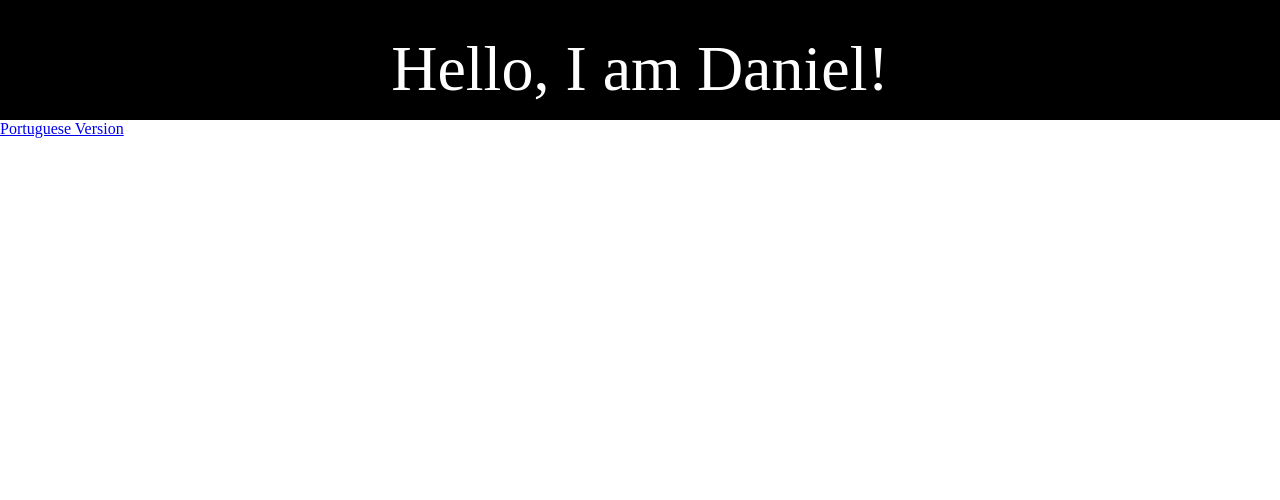
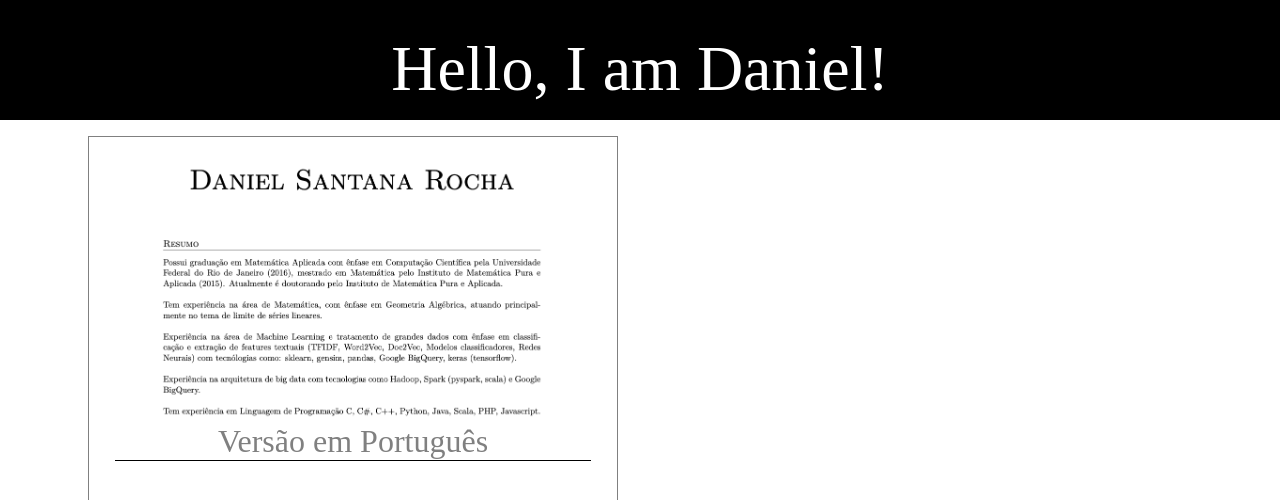
Before and after one commit to DanielSanRocha/danielsanrocha.me, a Nuxt app: page /curriculum in a window 1280 px wide. Shown: the top 500 px of the page. Built offline with nearby package versions, Linux system fonts and the light colour scheme.

Commit message:
Ajuste no CSS e usando o componente de index para a página de currículo.

```diff
--- /dev/null
+++ b/components/index-item.vue
@@ -0,0 +1,55 @@
+<template>
+  <li>
+    <a :href="link" :target="openInNewTab ? 'blank' : ''">
+      <div class="container">
+        <img class="thumbnail" :src="thumbnail_src" />
+        <span class="title">{{ title }}</span>
+        <span class="description">{{ description }}</span>
+      </div>
+    </a>
+  </li>
+</template>
+
+
+<script>
+export default {
+  name: "index-item",
+  props: ["title", "description", "thumbnail_src", "link", "openInNewTab"]
+};
+</script>
+
+<style scoped>
+a {
+  text-decoration: none;
+  display: block;
+  width: 100%;
+  height: 100%;
+}
+
+.container {
+  padding: 5%;
+}
+
+.container .thumbnail {
+  width: 100%;
+  height: 16em;
+  object-fit: contain;
+}
+
+.container .title,
+.index .description {
+  color: gray;
+  display: block;
+}
+
+.container .title {
+  font-size: 2em;
+  text-align: center;
+  border-bottom: 1px solid black;
+}
+
+.container .description {
+  font-size: 1em;
+  text-align: center;
+}
+</style>
--- a/components/index.vue
+++ b/components/index.vue
@@ -1,50 +1,36 @@
 <template>
   <ul class="index">
-    <li v-bind:key="link.id" v-for="link in links">
-      <a :href="link.ref">
-        <div class="container">
-          <img class="thumbnail" :src="link.thumbnail_src" />
-          <span class="title">{{ link.title }}</span>
-          <span class="description">{{ link.description }}</span>
-        </div>
-      </a>
-    </li>
+    <indexItem
+      v-for="link in links"
+      v-bind:key="link.id"
+      :title="link.title"
+      :description="link.description"
+      :thumbnail_src="link.thumbnail_src"
+      :link="link.ref"
+      :openInNewTab="link.openInNewTab"
+    />
   </ul>
 </template>
 
 <script>
+import indexItem from "./index-item";
+
 export default {
   name: "index",
-  data: function() {
-    return {
-      links: [
-        {
-          id: 1,
-          ref: "/snakeai",
-          title: "SnakeAI",
-          description:
-            "A application of reinforcement learning for constructing a AI to play snake.",
-          thumbnail_src: "/thumbnails/snakeai.png"
-        },
-        {
-          id: 2,
-          ref: "/curriculum",
-          title: "Curriculum Vitae",
-          description: "My curriculum =)",
-          thumbnail_src: "/thumbnails/curriculum.png"
-        }
-      ]
-    };
-  }
+  components: { indexItem },
+  props: ["links"]
 };
 </script>
 
 <style scoped>
-a {
-  text-decoration: none;
-  display: block;
-  width: 100%;
+ul li {
+  margin-left: 4%;
+  width: 44%;
+  max-width: 528px;
+  min-width: 400px;
   height: 100%;
+  display: inline-flex;
+  border: 1px solid gray;
 }
 
 ul {
@@ -55,46 +41,13 @@ ul {
   list-style-type: none;
 }
 
-ul li {
-  margin-left: 4%;
-  width: 44%;
-  height: 100%;
-  display: inline-flex;
-  border: 1px solid gray;
-}
-
-@media (max-width: 800px) {
+@media (max-width: 1100px) {
   ul li {
     display: block;
     width: 90%;
+    max-width: 528px;
+    min-width: 400px;
     margin: 5% auto;
   }
 }
-
-li .container {
-  padding: 5%;
-}
-
-.container .thumbnail {
-  width: 100%;
-  height: 16em;
-  object-fit: contain;
-}
-
-.container .title,
-.index .description {
-  color: gray;
-  display: block;
-}
-
-.container .title {
-  font-size: 2em;
-  text-align: center;
-  border-bottom: 1px solid black;
-}
-
-.container .description {
-  font-size: 1em;
-  text-align: center;
-}
 </style>
--- a/components/snakeai.vue
+++ b/components/snakeai.vue
@@ -225,7 +225,7 @@ export default {
 
 <style scoped>
 .snakeai-wrapper {
-  width: 800px;
+  width: 100%;
   padding: 0;
   margin: 5% auto;
   text-align: center;
@@ -275,24 +275,21 @@ export default {
   background-color: green;
 }
 
-@media (max-width: 900px) {
+@media (max-width: 1300px) {
   .snakeai-wrapper {
-    max-width: 400px;
     width: 100%;
     padding: 0;
     margin-top: 5%;
     display: block;
   }
   .snakeai-wrapper .snakeai {
-    width: 90%;
-    margin-left: 5%;
-    margin-right: 5%;
+    width: 500px;
+    margin: auto;
   }
 
   .snakeai-wrapper .description {
-    width: 90%;
-    margin-left: 5%;
-    margin-right: 5%;
+    width: 600px;
+    margin: auto;
   }
 }
 </style>
--- a/layouts/index.vue
+++ /dev/null
@@ -1,52 +0,0 @@
-<template>
-  <div id="app">
-    <navtop id="navtop" />
-    <div class="wrapper">
-      <nuxt id="content" />
-    </div>
-  </div>
-</template>
-
-<script>
-import navtop from "~/components/navtop.vue";
-
-export default {
-  components: { navtop }
-};
-</script>
-
-<style @scoped>
-body {
-  margin: 0;
-  padding: 0;
-  position: absolute;
-  left: 0;
-  top: 0;
-  height: 100%;
-  width: 100%;
-}
-
-#navtop {
-  margin: 0;
-  position: absolute;
-  height: 15vh;
-  width: 100%;
-  top: 0em;
-}
-
-.wrapper {
-  display: flex;
-  position: relative;
-  width: 100%;
-  top: 15vh;
-}
-
-.home-page {
-  margin-top: 5%;
-}
-
-.home-page img {
-  width: 5em;
-  height: 5em;
-}
-</style>
--- a/pages/curriculum.vue
+++ b/pages/curriculum.vue
@@ -1,14 +1,43 @@
 <template>
   <div class="curriculum-wrapper">
-    <a href="https://danielsanrocha.github.io/Curriculum/cv.pdf" target="_blank">Portuguese Version</a>
+    <index :links="links" />
   </div>
 </template>
 
 <script>
+import index from "~/components/index.vue";
+
 export default {
-  name: "curriculum"
+  name: "curriculum-page",
+  components: { index },
+  data: function() {
+    return {
+      links: [
+        {
+          id: 1,
+          ref: "https://danielsanrocha.github.io/Curriculum/cv.pdf",
+          title: "Versão em Português",
+          description: "",
+          thumbnail_src: "/thumbnails/curriculum.png",
+          openInNewTab: true
+        }
+      ]
+    };
+  }
 };
 </script>
 
-<style scoped>
+<style @scoped>
+.curriculum-wrapper {
+  width: 100%;
+  max-width: 1200px;
+  display: block;
+  margin: auto;
+}
+
+h2.description {
+  color: gray;
+  text-align: center;
+  font-size: 2.3em;
+}
 </style>
--- a/pages/index.vue
+++ b/pages/index.vue
@@ -1,7 +1,7 @@
 <template>
   <div class="index-wrapper">
     <h2 class="description">Mathematician, programmer and aspiring bassist.</h2>
-    <index />
+    <index :links="links" />
   </div>
 </template>
 
@@ -9,9 +9,29 @@
 import index from "~/components/index.vue";
 
 export default {
-  name: "description",
-  layout: "index",
-  components: { index }
+  name: "index-page",
+  components: { index },
+  data: function() {
+    return {
+      links: [
+        {
+          id: 1,
+          ref: "/snakeai",
+          title: "SnakeAI",
+          description:
+            "A application of reinforcement learning for constructing a AI to play snake.",
+          thumbnail_src: "/thumbnails/snakeai.png"
+        },
+        {
+          id: 2,
+          ref: "/curriculum",
+          title: "Curriculum Vitae",
+          description: "My curriculum =)",
+          thumbnail_src: "/thumbnails/curriculum.png"
+        }
+      ]
+    };
+  }
 };
 </script>
 
--- a/pages/snakeai.vue
+++ b/pages/snakeai.vue
@@ -1,15 +1,23 @@
 <template>
-  <snakeai :gridSizeX="6" :gridSizeY="6" />
+  <div class="snakeai-page-wrapper">
+    <snakeai :gridSizeX="6" :gridSizeY="6" />
+  </div>
 </template>
 
 <script>
 import snakeai from "~/components/snakeai.vue";
 
 export default {
-  name: "curriculum",
+  name: "snakeai-page",
   components: { snakeai }
 };
 </script>
 
 <style scoped>
+.snakeai-page-wrapper {
+  width: 100%;
+  max-width: 1200px;
+  display: block;
+  margin: auto;
+}
 </style>
```
